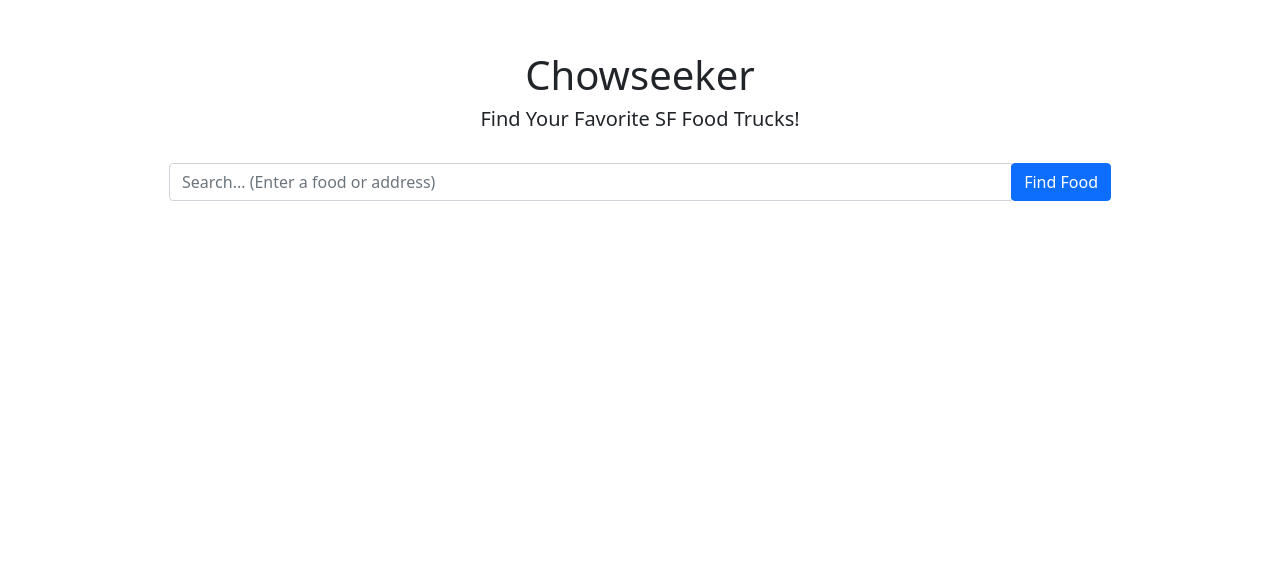
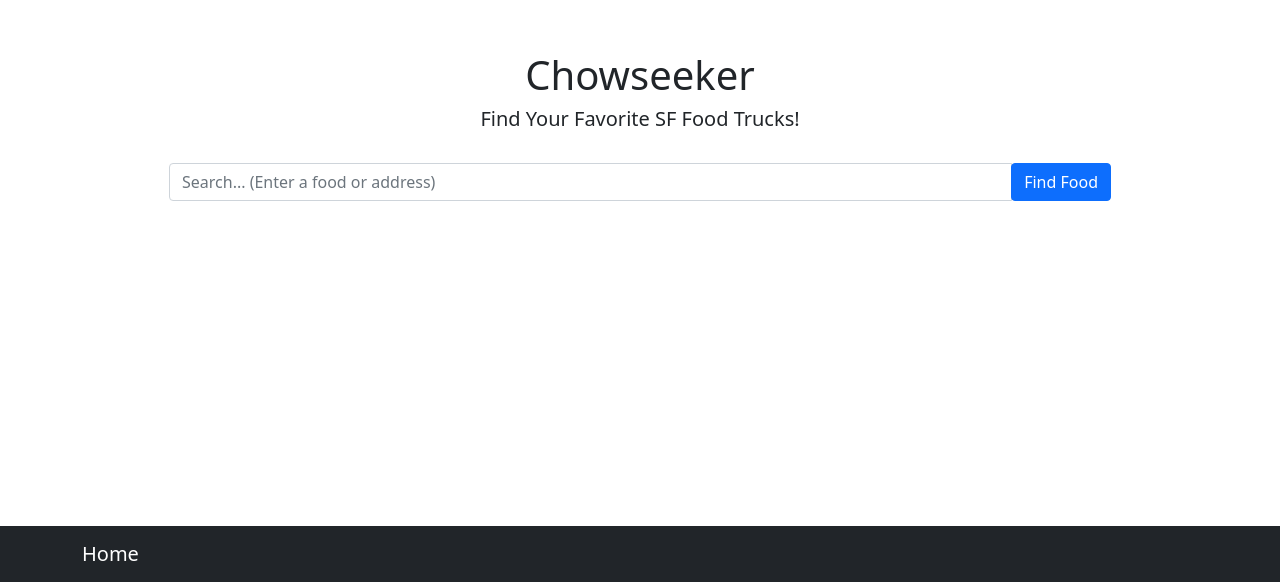
Before and after one commit to Flandolly/SXMP-chowseeker-app, a React (Create React App) app in the folder src/main/ui/: page / in a window 1280 px wide. Shown: the part 274-856 px from the top of the page. Before the commit the page ends 800 px from the top, so only its background shows below. Built offline with nearby package versions, Linux system fonts and the light colour scheme.

Commit message:
Add Navbar and footer to result cards to display likes and dislikes

```diff
--- a/src/main/ui/src/App.js
+++ b/src/main/ui/src/App.js
@@ -1,13 +1,17 @@
-import React from "react";
+import React, {Fragment} from "react";
 import {Route} from "react-router-dom";
 import Home from "./Components/Home";
 import ResultList from "./Components/ResultList";
+import NavigationBar from "./Components/NavigationBar";
 
 function App() {
     return (
         <main className="main">
             <Route path={"/"} exact component={Home}/>
-            <Route path={"/search"} exact component={ResultList}/>
+            <Fragment>
+                <NavigationBar/>
+                <Route path={"/search"} exact component={ResultList}/>
+            </Fragment>
         </main>
     );
 }
--- /dev/null
+++ b/src/main/ui/src/Components/NavigationBar.js
@@ -0,0 +1,16 @@
+import React from "react";
+import {Container, Navbar, NavbarBrand} from "reactstrap";
+
+function NavigationBar() {
+    return (
+        <div>
+            <Navbar className={"navbar-dark bg-dark"}>
+                <Container>
+                    <NavbarBrand href={"/"}>Home</NavbarBrand>
+                </Container>
+            </Navbar>
+        </div>
+    )
+}
+
+export default NavigationBar;
--- a/src/main/ui/src/Components/Restaurant.js
+++ b/src/main/ui/src/Components/Restaurant.js
@@ -1,5 +1,6 @@
 import React from "react";
-import {Card, CardImg, CardText, CardBody, CardTitle, CardSubtitle, Button, Col} from 'reactstrap';
+import {Card, CardImg, CardText, CardBody, CardTitle, CardSubtitle, Button, Col, CardFooter} from 'reactstrap';
+import {Link} from "react-router-dom";
 
 function Restaurant({restaurant}) {
     return (
@@ -11,8 +12,13 @@ function Restaurant({restaurant}) {
                         <CardTitle><b>{restaurant.name}</b></CardTitle>
                         <CardSubtitle><i>{restaurant.address}</i></CardSubtitle>
                         <CardText><b>Foods Served</b>: {restaurant.foodTypes.replaceAll(":", ",")}</CardText>
-                        <Button>Details</Button>
+                        <Link to={`/restaurant/${restaurant.id}`}>
+                            <Button>Details</Button>
+                        </Link>
                     </CardBody>
+                    <CardFooter className={"text-start"}>
+                        &#128077; <span className={"text-success"}>{restaurant.likes}</span> &#128078; <span className={"text-danger"}>{restaurant.dislikes}</span>
+                    </CardFooter>
                 </Card>
             </Col>
         </div>
--- a/src/main/ui/src/Components/ResultList.js
+++ b/src/main/ui/src/Components/ResultList.js
@@ -50,7 +50,7 @@ function ResultList(props) {
     }, [props.history.location.search])
 
     useEffect(() => {
-        console.log(sort);
+        // console.log(sort);
         const sortResults = [...resultList].sort((a, b) => {
             if (sort.sortDirection === "ascending") {
                 if (sort.sortParam === "name") {
--- a/src/main/ui/src/Components/SearchForm.js
+++ b/src/main/ui/src/Components/SearchForm.js
@@ -8,7 +8,6 @@ function SearchForm() {
     const hist = useHistory();
 
     function handleChange(input) {
-        console.log(input)
         return setInput(input.target.value);
     }
 
--- a/src/main/ui/src/config/config.js
+++ b/src/main/ui/src/config/config.js
@@ -1 +1 @@
-export const APIURL = window.location.hostname === "localhost" ? "http://localhost:5000/api" : "http://chowseeker-app.us-east-1.elasticbeanstalk.com/api"
+export const APIURL = window.location.hostname === "localhost" ? "http://localhost:5001/api" : "http://chowseeker-app.us-east-1.elasticbeanstalk.com/api"
```
Also changed, not shown: src/main/ui/src/Components/LoadQuery.js (deleted), 1 other file (tests, documents, lock files or other folders).
